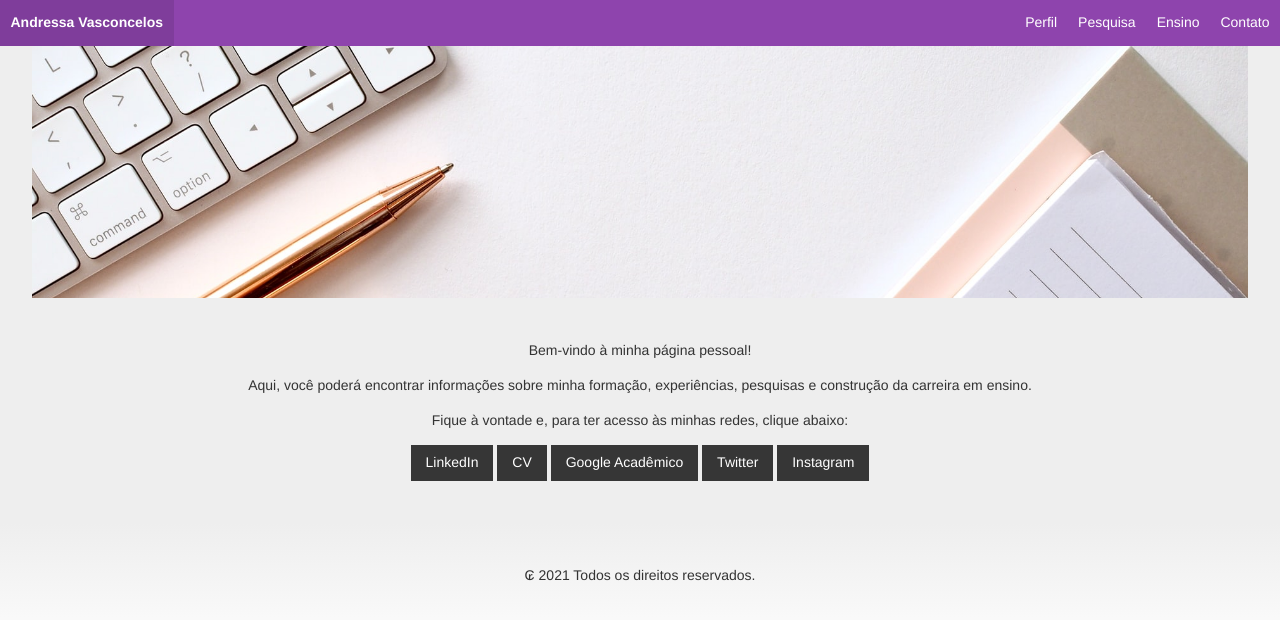
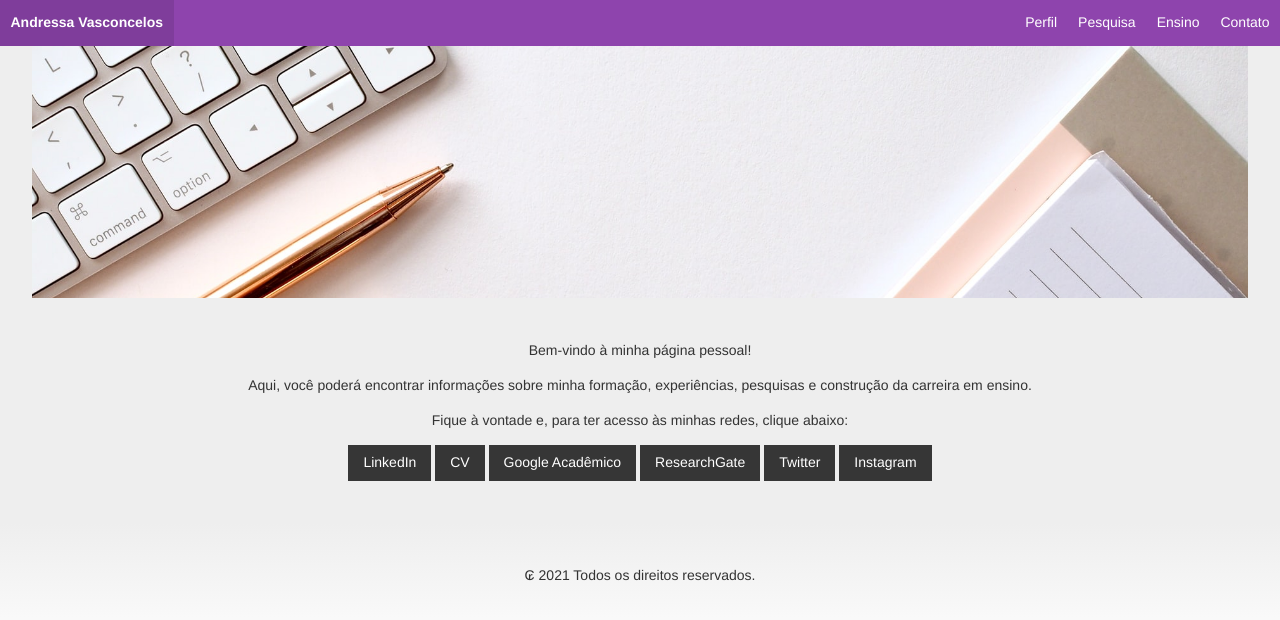
Before and after one commit to andressamielke/andressamielke.github.io, a Jekyll site: the page built from index.md, in a window 1280 px wide. Shown: the top 620 px of the page. Built offline with Jekyll 4.4.1, drawn with Linux system fonts in a browser that asks for light colours; some web fonts are replaced.

Commit message:
Update index.md

```diff
--- a/index.md
+++ b/index.md
@@ -18,6 +18,8 @@ layout: default
 
   <a class="button is-dark" href="https://scholar.google.com.br/citations?user=4KtSi9MAAAAJ&hl=pt-BR">Google Acadêmico</a>
 
+  <a class="button is-dark" href="https://www.researchgate.net/profile/Andressa-Vasconcelos">ResearchGate</a>
+
   <a class="button is-dark" href="https://twitter.com/VasconcelosAM">Twitter</a>
 
   <a class="button is-dark" href="https://www.instagram.com/andressa.mielke/">Instagram</a>
```
